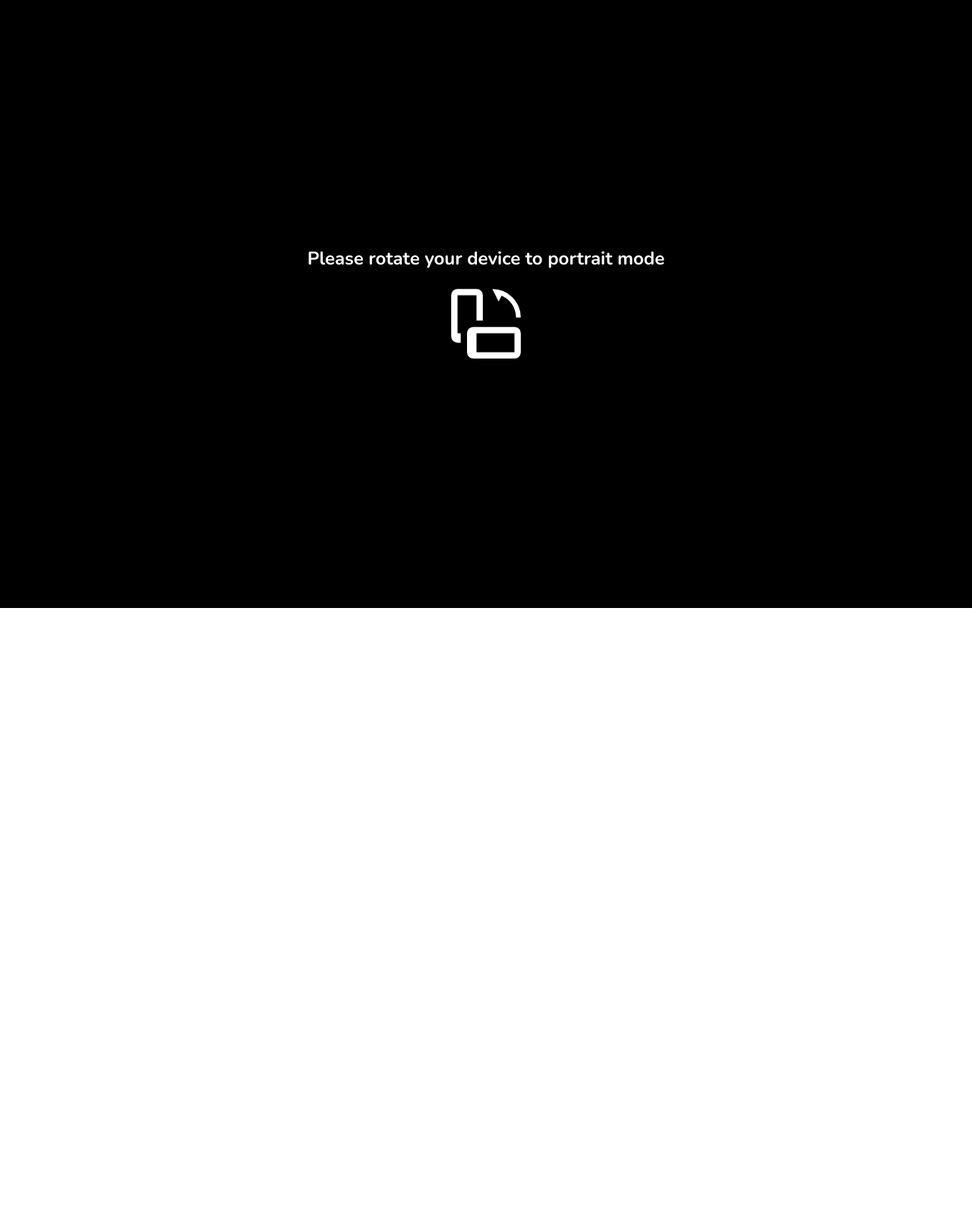
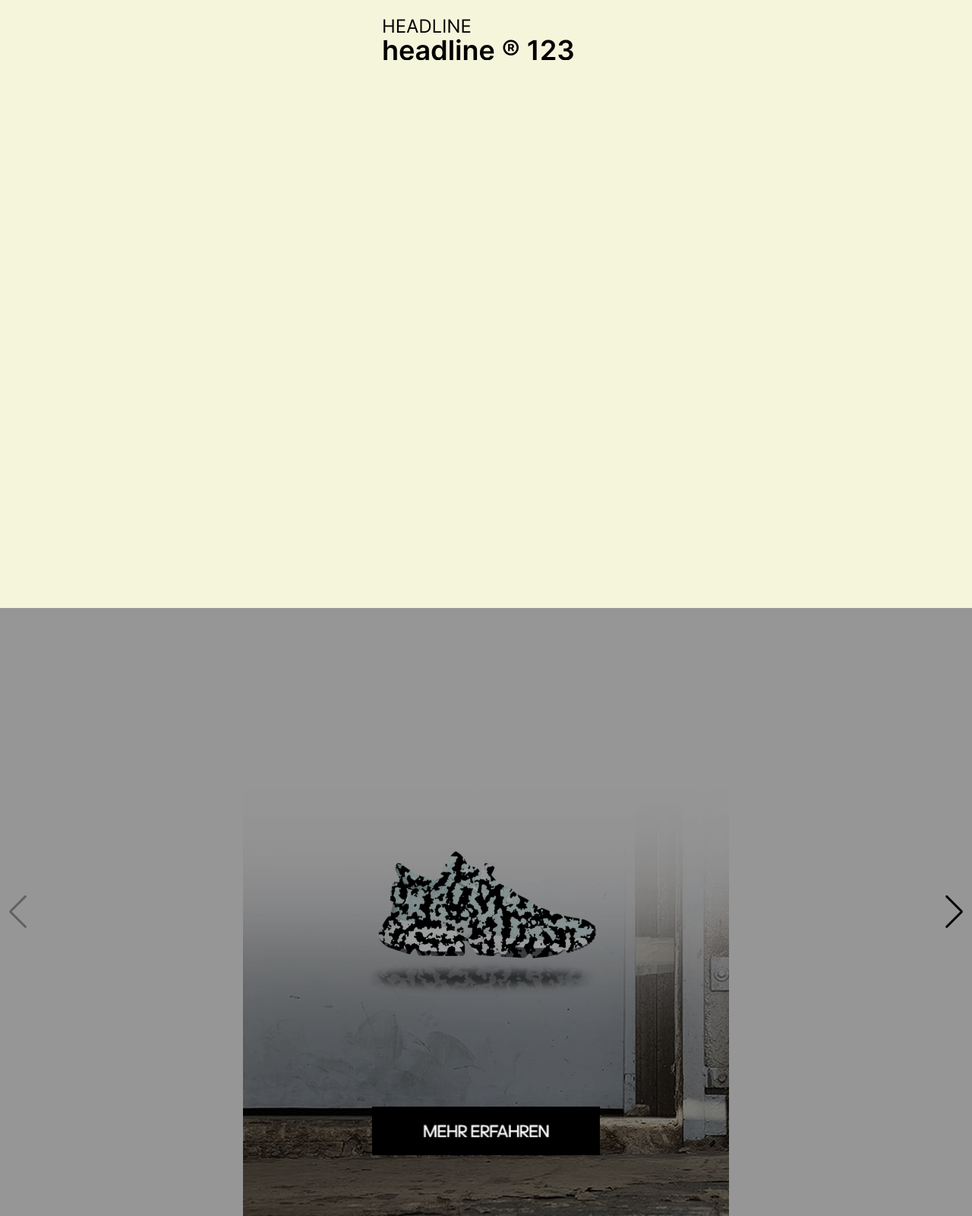
Before and after one commit to michalsuchorski/frontend-task, a website built with Vite: page index.html in a window 1280 px wide. Shown: the whole page at 76% size. Before the commit the page ends 800 px from the top, so only its background shows below. Built offline with nearby package versions, Linux system fonts and the light colour scheme.

Commit message:
add scene 1 and 2, add style and swiper.js to scene 2

```diff
--- a/index.html
+++ b/index.html
@@ -1,8 +1,8 @@
-<!doctype html>
+<!DOCTYPE html>
 <html lang="en">
   <head>
     <meta charset="UTF-8" />
-    <link rel="stylesheet" href="./src/styles/main.scss">
+    <link rel="stylesheet" href="./src/styles/main.scss" />
     <link rel="icon" type="image/svg+xml" href="/vite.svg" />
     <meta name="viewport" content="width=device-width, initial-scale=1.0" />
     <title>Frontend Task</title>
@@ -10,14 +10,37 @@
   <body>
     <div class="orientation-lock">
       <div class="orientation-lock-warning">
-        <p class="orientation-lock-warning-text">Please rotate your device to portrait mode</p>
-        <img class="orientation-lock-warning-icon" src="./public/icons/rotate.svg" />
+        <p class="orientation-lock-warning-text">
+          Please rotate your device to portrait mode
+        </p>
+        <img
+          class="orientation-lock-warning-icon"
+          src="./icons/rotate.svg"
+        />
       </div>
-
     </div>
     <div class="app-container">
       <div class="scene-intro">
-
+        <div class="scene-intro-content">
+          <div class="scene-intro-content-image">
+            <img src="./assets/headline.png" class="headline-img" />
+          </div>
+        </div>
+      </div>
+      <div class="gallery-scene">
+          <div class="swiper mySwiper">
+            <div class="swiper-wrapper">
+              <div class="swiper-slide"><img src="./assets/shoe1.png" /></div>
+              <div class="swiper-slide"><img src="./assets/shoe2.png" /></div>
+              <div class="swiper-slide"><img src="./assets/shoe3.png" /></div>
+              <div class="swiper-slide"><img src="./assets/shoe4.png" /></div>
+            </div>
+            <div class="swiper-button-next"></div>
+            <div class="swiper-button-prev"></div>
+            <div class="swiper-button-cta">
+              <img src="./assets/cta.png"  class="swiper-button-cta-img"/>
+            </div>
+          </div>
       </div>
     </div>
 
--- a/package.json
+++ b/package.json
@@ -12,6 +12,7 @@
     "vite": "^7.0.0"
   },
   "dependencies": {
+    "gsap": "^3.13.0",
     "sass": "^1.89.2",
     "swiper": "^11.2.10"
   }
--- a/src/main.js
+++ b/src/main.js
@@ -1,9 +1,9 @@
 // import { IntroScene } from "./scenes/IntroScene";
 // import { GalleryScene } from "./scenes/GalleryScene";
 // import { VideoScene } from "./scenes/VideoScene";
-// import { CheckOrientation } from "./utils/CheckOrientation";
 import { checkOrientation } from "./utils/CheckOrientation";
 import { logEvent } from "./utils/EventTracker";
+import { gallerySwiper } from "./utils/GallerySwiper";
 
 document.addEventListener('DOMContentLoaded', () => {
     logEvent('ad_load')
@@ -17,5 +17,6 @@ document.addEventListener('DOMContentLoaded', () => {
         logEvent('page_hide')
     })
 
+
     checkOrientation()
 })
--- a/src/styles/components/components.scss
+++ b/src/styles/components/components.scss
@@ -1,2 +1,4 @@
 @import './reset.scss';
 @import './orientation-lock.scss';
+@import './intro-scene.scss';
+@import './gallery-scene.scss';
--- /dev/null
+++ b/src/styles/components/gallery-scene.scss
@@ -0,0 +1,50 @@
+.gallery-scene {
+  background-image: url('../../../assets/bg.jpg');
+  width: 100%;
+  height: 100vh;
+  background-position-x: center;
+  background-repeat: no-repeat;
+
+  .swiper {
+    position: relative;
+    width: 100%;
+    height: 100%;
+    background-color: rgba(0, 0, 0, 0.411);
+
+    &-button-prev, &-button-next {
+        color: black;
+    }
+
+    &-button-cta {
+        position: absolute;
+        width: 100%;
+        display: flex;
+        flex-direction: column;
+        justify-content: center;
+        align-items: center;
+        bottom: 40px;
+        padding: 40px;
+
+        &-img {
+            z-index: 1;
+            max-width: 300px;
+            cursor: pointer;
+        }
+    }
+  }
+
+  .swiper-slide {
+    flex-shrink: 0;
+    width: 100%;
+    height: 100%;
+    display: flex;
+    justify-content: center;
+    align-items: center;
+
+    img {
+      display: block;
+      max-width: 375px;
+      object-fit: cover;
+    }
+  }
+}
--- /dev/null
+++ b/src/styles/components/intro-scene.scss
@@ -0,0 +1,16 @@
+.scene-intro {
+    width: 100%;
+    height: 100vh;
+    background-color: beige;
+
+    &-content {
+        padding: 24px;
+        background-color: beige;
+        &-image {
+            display: flex;
+            justify-content: center;
+            align-items: center;
+            flex-direction: column;
+        }
+    }
+}
--- a/src/styles/main.scss
+++ b/src/styles/main.scss
@@ -4,6 +4,12 @@
 
 body {
     font-family: $font-default;
+
+    .app-container {
+        width: 100%;
+        height: auto;
+    }
+
     .hidden {
         display: none;
     }
--- a/src/styles/variables.scss
+++ b/src/styles/variables.scss
@@ -0,0 +1,5 @@
+$screen-sm: 320px;
+$screen-md: 640px;
+$screen-lg: 968px;
+$screen-xl: 1200px;
+$screen-xxl: 1600px;
--- a/src/utils/CheckOrientation.js
+++ b/src/utils/CheckOrientation.js
@@ -1,6 +1,18 @@
+import { isMobileDevice } from "./IsMobileDevice";
+
 export const checkOrientation = () => {
-    const orientationEl = document.querySelector('.orientation-lock')
-    const isPortrait = window.innerHeight > window.innerWidth;
+  const orientationEl = document.querySelector(".orientation-lock");
+  const isPortrait = window.innerHeight > window.innerWidth;
+  const isMobile = isMobileDevice();
 
-    isPortrait ? orientationEl.classList.add('hidden') : orientationEl.classList.remove('hidden')
-}
+  if (!isMobile) {
+    orientationEl.classList.add("hidden");
+    return;
+  }
+
+  if (isPortrait) {
+    orientationEl.classList.add("hidden");
+  } else {
+    orientationEl.classList.remove("hidden");
+  }
+};
--- /dev/null
+++ b/src/utils/GallerySwiper.js
@@ -0,0 +1,12 @@
+import Swiper from "swiper";
+import { Navigation } from "swiper/modules";
+import 'swiper/css';
+import 'swiper/css/navigation';
+
+export const gallerySwiper = new Swiper(".mySwiper", {
+    modules: [Navigation],
+    navigation: {
+        nextEl: ".swiper-button-next",
+        prevEl: ".swiper-button-prev"
+    }
+})
--- /dev/null
+++ b/src/utils/IsMobileDevice.js
@@ -0,0 +1,5 @@
+export const isMobileDevice = () => {
+  return /Android|iPhone|iPad|iPod|Opera Mini|IEMobile|WPDesktop/i.test(
+    navigator.userAgent
+  );
+};
```
Also changed, not shown: 1 other file.
